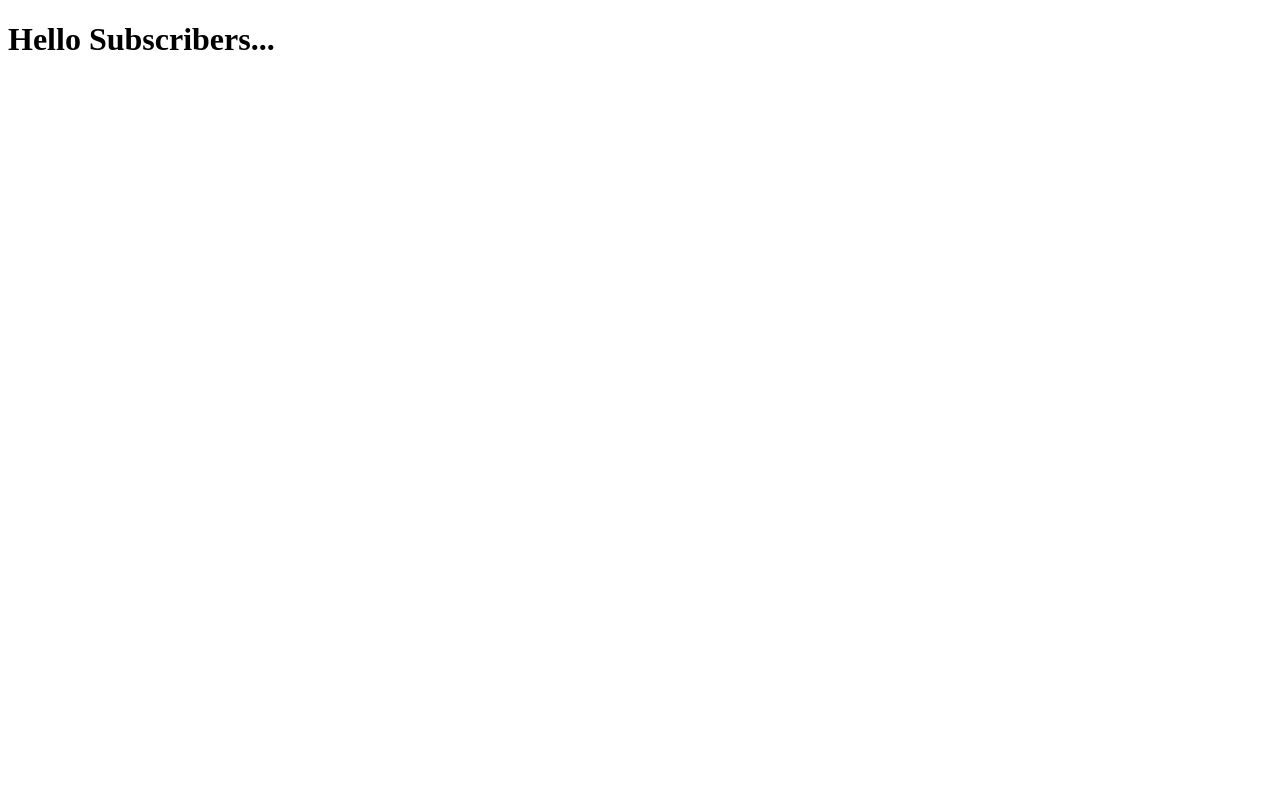
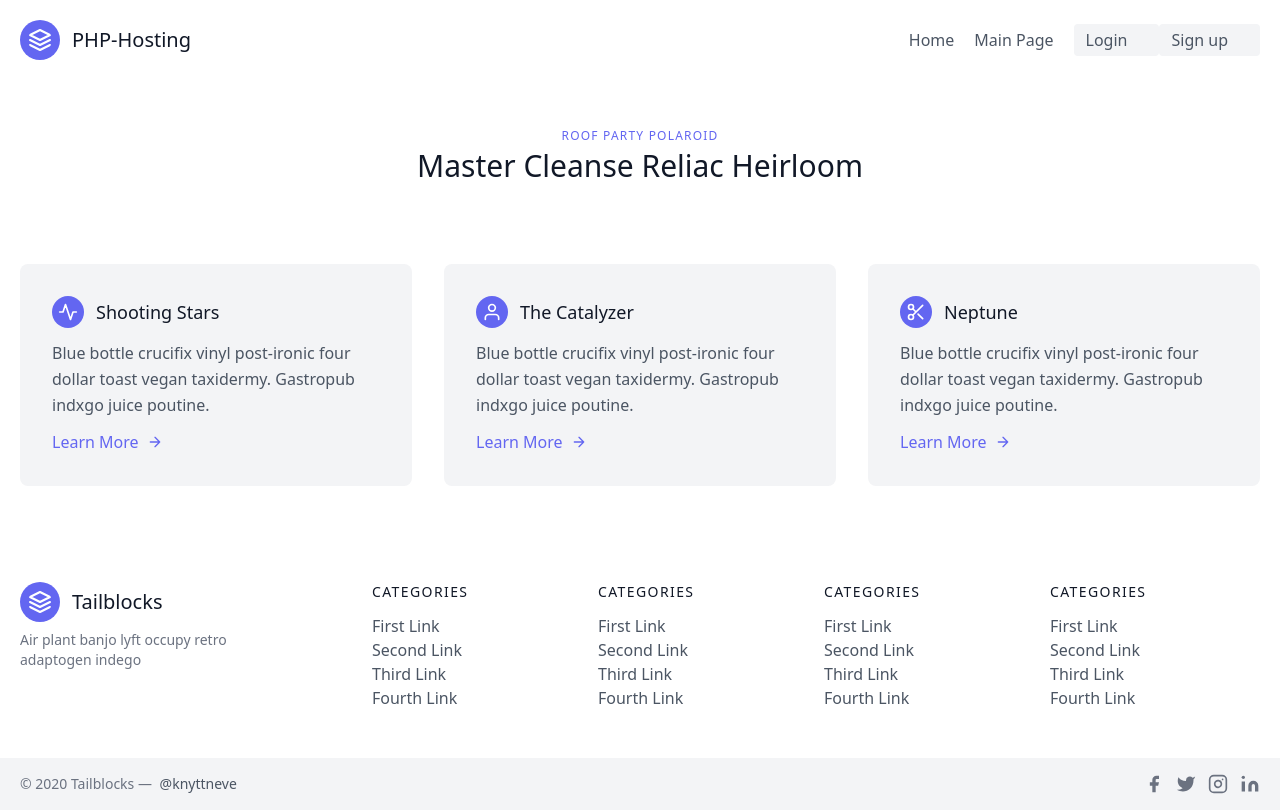
Before and after one commit to yashdhameliya88/PHP-Hosting, a PHP site: page / in a window 1280 px wide. Before the commit the page is almost empty. Before the commit the page ends 50 px from the top, so only its background shows below. Run offline with PHP 8.4, Linux system fonts and the light colour scheme.

Commit message:
PHP-Hosting Front Done...

```diff
--- /dev/null
+++ b/footer.php
@@ -0,0 +1,130 @@
+<body>
+    <!-- Footer Start  -->
+    <footer class="text-gray-600 body-font">
+        <div
+            class="container px-5 py-12 mx-auto flex md:items-center lg:items-start md:flex-row md:flex-nowrap flex-wrap flex-col">
+            <div class="w-64 flex-shrink-0 md:mx-0 mx-auto text-center md:text-left">
+                <a class="flex title-font font-medium items-center md:justify-start justify-center text-gray-900">
+                    <svg xmlns="http://www.w3.org/2000/svg" fill="none" stroke="currentColor" stroke-linecap="round"
+                        stroke-linejoin="round" stroke-width="2"
+                        class="w-10 h-10 text-white p-2 bg-indigo-500 rounded-full" viewBox="0 0 24 24">
+                        <path d="M12 2L2 7l10 5 10-5-10-5zM2 17l10 5 10-5M2 12l10 5 10-5"></path>
+                    </svg>
+                    <span class="ml-3 text-xl">Tailblocks</span>
+                </a>
+                <p class="mt-2 text-sm text-gray-500">Air plant banjo lyft occupy retro adaptogen indego</p>
+            </div>
+            <div class="flex-grow flex flex-wrap md:pl-20 -mb-10 md:mt-0 mt-10 md:text-left text-center">
+                <div class="lg:w-1/4 md:w-1/2 w-full px-4">
+                    <h2 class="title-font font-medium text-gray-900 tracking-widest text-sm mb-3">CATEGORIES</h2>
+                    <nav class="list-none mb-10">
+                        <li>
+                            <a class="text-gray-600 hover:text-gray-800">First Link</a>
+                        </li>
+                        <li>
+                            <a class="text-gray-600 hover:text-gray-800">Second Link</a>
+                        </li>
+                        <li>
+                            <a class="text-gray-600 hover:text-gray-800">Third Link</a>
+                        </li>
+                        <li>
+                            <a class="text-gray-600 hover:text-gray-800">Fourth Link</a>
+                        </li>
+                    </nav>
+                </div>
+                <div class="lg:w-1/4 md:w-1/2 w-full px-4">
+                    <h2 class="title-font font-medium text-gray-900 tracking-widest text-sm mb-3">CATEGORIES</h2>
+                    <nav class="list-none mb-10">
+                        <li>
+                            <a class="text-gray-600 hover:text-gray-800">First Link</a>
+                        </li>
+                        <li>
+                            <a class="text-gray-600 hover:text-gray-800">Second Link</a>
+                        </li>
+                        <li>
+                            <a class="text-gray-600 hover:text-gray-800">Third Link</a>
+                        </li>
+                        <li>
+                            <a class="text-gray-600 hover:text-gray-800">Fourth Link</a>
+                        </li>
+                    </nav>
+                </div>
+                <div class="lg:w-1/4 md:w-1/2 w-full px-4">
+                    <h2 class="title-font font-medium text-gray-900 tracking-widest text-sm mb-3">CATEGORIES</h2>
+                    <nav class="list-none mb-10">
+                        <li>
+                            <a class="text-gray-600 hover:text-gray-800">First Link</a>
+                        </li>
+                        <li>
+                            <a class="text-gray-600 hover:text-gray-800">Second Link</a>
+                        </li>
+                        <li>
+                            <a class="text-gray-600 hover:text-gray-800">Third Link</a>
+                        </li>
+                        <li>
+                            <a class="text-gray-600 hover:text-gray-800">Fourth Link</a>
+                        </li>
+                    </nav>
+                </div>
+                <div class="lg:w-1/4 md:w-1/2 w-full px-4">
+                    <h2 class="title-font font-medium text-gray-900 tracking-widest text-sm mb-3">CATEGORIES</h2>
+                    <nav class="list-none mb-10">
+                        <li>
+                            <a class="text-gray-600 hover:text-gray-800">First Link</a>
+                        </li>
+                        <li>
+                            <a class="text-gray-600 hover:text-gray-800">Second Link</a>
+                        </li>
+                        <li>
+                            <a class="text-gray-600 hover:text-gray-800">Third Link</a>
+                        </li>
+                        <li>
+                            <a class="text-gray-600 hover:text-gray-800">Fourth Link</a>
+                        </li>
+                    </nav>
+                </div>
+            </div>
+        </div>
+        <div class="bg-gray-100">
+            <div class="container mx-auto py-4 px-5 flex flex-wrap flex-col sm:flex-row">
+                <p class="text-gray-500 text-sm text-center sm:text-left">© 2020 Tailblocks —
+                    <a href="https://twitter.com/knyttneve" rel="noopener noreferrer" class="text-gray-600 ml-1"
+                        target="_blank">@knyttneve</a>
+                </p>
+                <span class="inline-flex sm:ml-auto sm:mt-0 mt-2 justify-center sm:justify-start">
+                    <a class="text-gray-500">
+                        <svg fill="currentColor" stroke-linecap="round" stroke-linejoin="round" stroke-width="2"
+                            class="w-5 h-5" viewBox="0 0 24 24">
+                            <path d="M18 2h-3a5 5 0 00-5 5v3H7v4h3v8h4v-8h3l1-4h-4V7a1 1 0 011-1h3z"></path>
+                        </svg>
+                    </a>
+                    <a class="ml-3 text-gray-500">
+                        <svg fill="currentColor" stroke-linecap="round" stroke-linejoin="round" stroke-width="2"
+                            class="w-5 h-5" viewBox="0 0 24 24">
+                            <path
+                                d="M23 3a10.9 10.9 0 01-3.14 1.53 4.48 4.48 0 00-7.86 3v1A10.66 10.66 0 013 4s-4 9 5 13a11.64 11.64 0 01-7 2c9 5 20 0 20-11.5a4.5 4.5 0 00-.08-.83A7.72 7.72 0 0023 3z">
+                            </path>
+                        </svg>
+                    </a>
+                    <a class="ml-3 text-gray-500">
+                        <svg fill="none" stroke="currentColor" stroke-linecap="round" stroke-linejoin="round"
+                            stroke-width="2" class="w-5 h-5" viewBox="0 0 24 24">
+                            <rect width="20" height="20" x="2" y="2" rx="5" ry="5"></rect>
+                            <path d="M16 11.37A4 4 0 1112.63 8 4 4 0 0116 11.37zm1.5-4.87h.01"></path>
+                        </svg>
+                    </a>
+                    <a class="ml-3 text-gray-500">
+                        <svg fill="currentColor" stroke="currentColor" stroke-linecap="round" stroke-linejoin="round"
+                            stroke-width="0" class="w-5 h-5" viewBox="0 0 24 24">
+                            <path stroke="none"
+                                d="M16 8a6 6 0 016 6v7h-4v-7a2 2 0 00-2-2 2 2 0 00-2 2v7h-4v-7a6 6 0 016-6zM2 9h4v12H2z">
+                            </path>
+                            <circle cx="4" cy="4" r="2" stroke="none"></circle>
+                        </svg>
+                    </a>
+                </span>
+            </div>
+        </div>
+    </footer>
+    <!-- Footer End -->
+</body>
--- /dev/null
+++ b/header.php
@@ -0,0 +1,47 @@
+<!DOCTYPE html>
+<html lang="en">
+
+<head>
+    <meta charset="UTF-8">
+    <meta name="viewport" content="width=device-width, initial-scale=1.0">
+    <link rel="stylesheet" href="https://unpkg.com/tailwindcss@^1.0/dist/tailwind.min.css">
+    <title>PHP Hosting</title>
+</head>
+
+<body>
+    <!-- Header Start -->
+    <header class="text-gray-600 body-font">
+        <div class="container mx-auto flex flex-wrap p-5 flex-col md:flex-row items-center">
+            <a class="flex title-font font-medium items-center text-gray-900 mb-4 md:mb-0">
+                <svg xmlns="http://www.w3.org/2000/svg" fill="none" stroke="currentColor" stroke-linecap="round"
+                    stroke-linejoin="round" stroke-width="2" class="w-10 h-10 text-white p-2 bg-indigo-500 rounded-full"
+                    viewBox="0 0 24 24">
+                    <path d="M12 2L2 7l10 5 10-5-10-5zM2 17l10 5 10-5M2 12l10 5 10-5"></path>
+                </svg>
+                <span class="ml-3 text-xl">PHP-Hosting</span>
+            </a>
+            <nav class="md:ml-auto flex flex-wrap items-center text-base justify-center">
+                <a href="index.php" class="mr-5 hover:text-gray-900">Home</a>
+                <a href="mainpage.php"  class="mr-5 hover:text-gray-900">Main Page</a>
+            </nav>
+            <a href="login.php"
+                class="inline-flex items-center bg-gray-100 border-0 py-1 px-3 focus:outline-none hover:bg-gray-200 rounded text-base mt-4 md:mt-0">Login
+                <svg fill="none" stroke="currentColor" stroke-linecap="round" stroke-linejoin="round" stroke-width="2"
+                    class="w-4 h-4 ml-1" viewBox="0 0 24 24">
+
+                </svg>
+</a>
+
+            <a href="signup.php"
+                class="inline-flex items-center bg-gray-100 border-0 py-1 px-3 focus:outline-none hover:bg-gray-200 rounded text-base mt-4 md:mt-0">Sign up
+                <svg fill="none" stroke="currentColor" stroke-linecap="round" stroke-linejoin="round" stroke-width="2"
+                    class="w-4 h-4 ml-1" viewBox="0 0 24 24">
+
+                </svg>
+</a>
+        </div>
+    </header>
+    <!-- header End -->
+</body>
+
+</html>
--- a/index.php
+++ b/index.php
@@ -1,12 +1,105 @@
-<!DOCTYPE html>
-<html lang="en">
-<head>
-    <meta charset="UTF-8">
-    <meta name="viewport" content="width=device-width, initial-scale=1.0">
+<body>
 
-    <title>PHP Hosting</title>
-</head>
-<body>
-    <h1>Hello Subscribers...</h1>
+    <!-- Header Start  -->
+<?php
+    include 'header.php';
+?>
+    <!-- Header End -->
+
+
+    <!-- Home page start  -->
+    <section class="text-gray-600 body-font">
+        <div class="container px-5 py-12 mx-auto">
+            <div class="flex flex-col text-center w-full mb-20">
+                <h2 class="text-xs text-indigo-500 tracking-widest font-medium title-font mb-1">ROOF PARTY POLAROID</h2>
+                <h1 class="sm:text-3xl text-2xl font-medium title-font text-gray-900">Master Cleanse Reliac Heirloom
+                </h1>
+            </div>
+            <div class="flex flex-wrap -m-4">
+                <div class="p-4 md:w-1/3">
+                    <div class="flex rounded-lg h-full bg-gray-100 p-8 flex-col">
+                        <div class="flex items-center mb-3">
+                            <div
+                                class="w-8 h-8 mr-3 inline-flex items-center justify-center rounded-full bg-indigo-500 text-white flex-shrink-0">
+                                <svg fill="none" stroke="currentColor" stroke-linecap="round" stroke-linejoin="round"
+                                    stroke-width="2" class="w-5 h-5" viewBox="0 0 24 24">
+                                    <path d="M22 12h-4l-3 9L9 3l-3 9H2"></path>
+                                </svg>
+                            </div>
+                            <h2 class="text-gray-900 text-lg title-font font-medium">Shooting Stars</h2>
+                        </div>
+                        <div class="flex-grow">
+                            <p class="leading-relaxed text-base">Blue bottle crucifix vinyl post-ironic four dollar
+                                toast vegan taxidermy. Gastropub indxgo juice poutine.</p>
+                            <a class="mt-3 text-indigo-500 inline-flex items-center">Learn More
+                                <svg fill="none" stroke="currentColor" stroke-linecap="round" stroke-linejoin="round"
+                                    stroke-width="2" class="w-4 h-4 ml-2" viewBox="0 0 24 24">
+                                    <path d="M5 12h14M12 5l7 7-7 7"></path>
+                                </svg>
+                            </a>
+                        </div>
+                    </div>
+                </div>
+                <div class="p-4 md:w-1/3">
+                    <div class="flex rounded-lg h-full bg-gray-100 p-8 flex-col">
+                        <div class="flex items-center mb-3">
+                            <div
+                                class="w-8 h-8 mr-3 inline-flex items-center justify-center rounded-full bg-indigo-500 text-white flex-shrink-0">
+                                <svg fill="none" stroke="currentColor" stroke-linecap="round" stroke-linejoin="round"
+                                    stroke-width="2" class="w-5 h-5" viewBox="0 0 24 24">
+                                    <path d="M20 21v-2a4 4 0 00-4-4H8a4 4 0 00-4 4v2"></path>
+                                    <circle cx="12" cy="7" r="4"></circle>
+                                </svg>
+                            </div>
+                            <h2 class="text-gray-900 text-lg title-font font-medium">The Catalyzer</h2>
+                        </div>
+                        <div class="flex-grow">
+                            <p class="leading-relaxed text-base">Blue bottle crucifix vinyl post-ironic four dollar
+                                toast vegan taxidermy. Gastropub indxgo juice poutine.</p>
+                            <a class="mt-3 text-indigo-500 inline-flex items-center">Learn More
+                                <svg fill="none" stroke="currentColor" stroke-linecap="round" stroke-linejoin="round"
+                                    stroke-width="2" class="w-4 h-4 ml-2" viewBox="0 0 24 24">
+                                    <path d="M5 12h14M12 5l7 7-7 7"></path>
+                                </svg>
+                            </a>
+                        </div>
+                    </div>
+                </div>
+                <div class="p-4 md:w-1/3">
+                    <div class="flex rounded-lg h-full bg-gray-100 p-8 flex-col">
+                        <div class="flex items-center mb-3">
+                            <div
+                                class="w-8 h-8 mr-3 inline-flex items-center justify-center rounded-full bg-indigo-500 text-white flex-shrink-0">
+                                <svg fill="none" stroke="currentColor" stroke-linecap="round" stroke-linejoin="round"
+                                    stroke-width="2" class="w-5 h-5" viewBox="0 0 24 24">
+                                    <circle cx="6" cy="6" r="3"></circle>
+                                    <circle cx="6" cy="18" r="3"></circle>
+                                    <path d="M20 4L8.12 15.88M14.47 14.48L20 20M8.12 8.12L12 12"></path>
+                                </svg>
+                            </div>
+                            <h2 class="text-gray-900 text-lg title-font font-medium">Neptune</h2>
+                        </div>
+                        <div class="flex-grow">
+                            <p class="leading-relaxed text-base">Blue bottle crucifix vinyl post-ironic four dollar
+                                toast vegan taxidermy. Gastropub indxgo juice poutine.</p>
+                            <a class="mt-3 text-indigo-500 inline-flex items-center">Learn More
+                                <svg fill="none" stroke="currentColor" stroke-linecap="round" stroke-linejoin="round"
+                                    stroke-width="2" class="w-4 h-4 ml-2" viewBox="0 0 24 24">
+                                    <path d="M5 12h14M12 5l7 7-7 7"></path>
+                                </svg>
+                            </a>
+                        </div>
+                    </div>
+                </div>
+            </div>
+        </div>
+    </section>
+    <!-- Home page end  -->
+
+    <!-- Footer Start  -->
+    <?php
+    include 'footer.php';
+?>
+    <!-- Footer End  -->
+
 </body>
-</html>
```
Also changed, not shown: login.php (added, +45 -0 lines), mainpage.php (added, +81 -0 lines), signup.php (added, +43 -0 lines), style.css (added).
